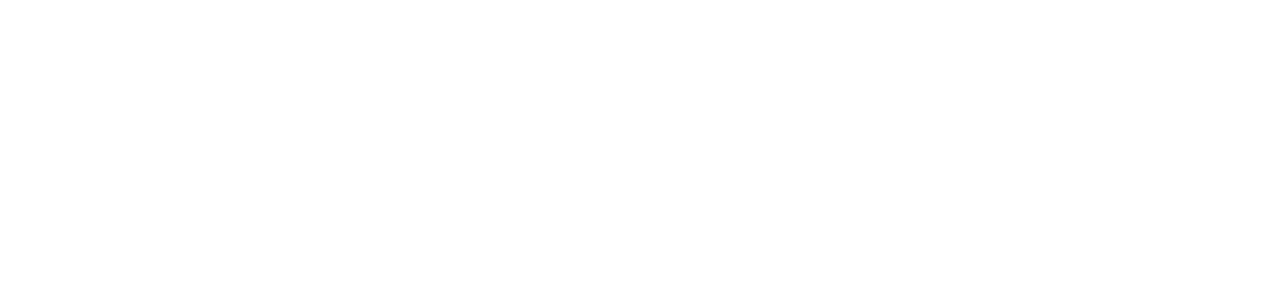
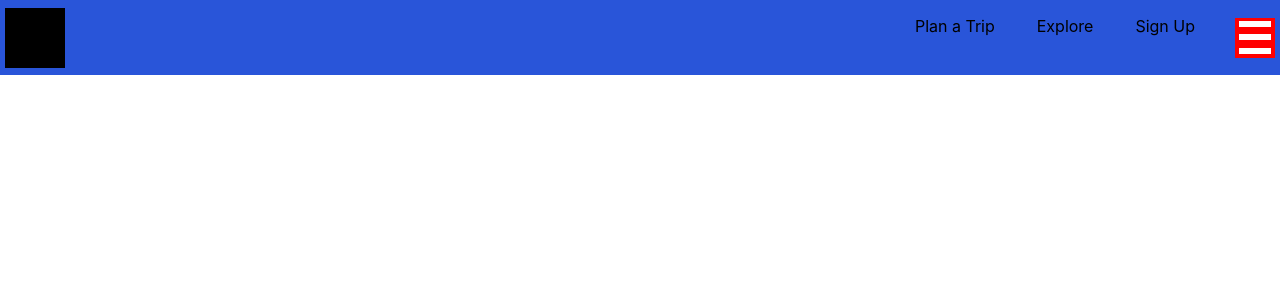
Before and after one commit to bfojas/road-trip, a React (Create React App) app: page / in a window 1280 px wide. Shown: the top 300 px of the page. Built offline with nearby package versions, Linux system fonts and the light colour scheme.

Commit message:
header start, redux start

```diff
--- a/package.json
+++ b/package.json
@@ -10,6 +10,7 @@
     "express": "^4.16.4",
     "express-session": "^1.15.6",
     "massive": "^5.7.4",
+    "node-sass": "^4.11.0",
     "react": "^16.7.0",
     "react-dom": "^16.7.0",
     "react-google-maps": "^9.4.5",
--- a/src/App.js
+++ b/src/App.js
@@ -1,12 +1,13 @@
 import React, { Component } from 'react';
 import logo from './logo.svg';
 import './App.css';
+import Header from './components/Header/Header'
 
 class App extends Component {
   render() {
     return (
       <div className="App">
-
+        <Header/>
       </div>
     );
   }
--- /dev/null
+++ b/src/components/Header/Header.js
@@ -0,0 +1,53 @@
+import './Header.scss'
+import React, {Component} from 'react'
+import {connect} from 'react-redux'
+import {withRouter} from 'react-router-dom'
+
+class Header extends Component {
+
+
+    render(){
+        let navHide = "block"
+        let profileHide = "none"
+        let headerColor = '#2955D9'
+        console.log("match",this.props.match)
+        if (this.props.match.path === '/')
+        {}
+
+        return(
+            <div className="header-container"
+            style={{backgroundColor: headerColor}}>
+                <div className="header-icon">
+                Header
+                </div>
+                <div className="header-nav"
+                style={{display: navHide}}>
+                    <ul>
+                        <li>Plan a Trip</li>
+                        <li>Explore</li>
+                        <li>Sign Up</li>
+                    </ul>
+                </div>
+                <div className="header-user" style={{display: profileHide}}>
+                    <img src="" alt="user-profile"
+                    onError={(e)=>{e.target.onerror = null;
+                        e.target.src="images/unavailable.jpg"}}
+                    />
+                </div>
+                <div className="header-menu">
+                    <div className="header-burger"></div>
+                    <div className="header-burger"></div>
+                    <div className="header-burger"></div>
+                </div>
+            </div>
+        )
+    }
+}
+
+const mapStateToProps = (state) =>{
+    return{
+        user: state.user
+    }
+}
+
+export default withRouter(connect(mapStateToProps)(Header))
--- /dev/null
+++ b/src/components/Header/Header.scss
@@ -0,0 +1,62 @@
+.header-container{
+    display: flex;
+    justify-content: space-between;
+    align-items: center;
+    position: fixed;
+    left: 0px;
+    // background-color: blue;
+    width: 100%;
+    height: 75px;
+
+    .header-icon {
+        position: absolute;
+        // left: 10px;
+        margin-left: 5px;
+        height: 60px;
+        width: 60px;
+        display: flex;
+        justify-content: center;
+        align-items: center;
+        background-color: black;
+    }
+
+    .header-nav {
+        position: absolute;
+        right: 85px;
+        margin: 0;
+        width: 25%;
+        height: 75px;
+        display: flex;
+        align-items: center;
+        justify-content: center;
+
+        ul {
+            list-style-type: none;
+            display: flex;
+            justify-content: space-between;
+            align-items: center;
+
+        }
+    }
+
+    .header-menu {
+        position: absolute;
+        display: flex;
+        flex-direction: column;
+        justify-content: space-around;
+        align-items: center;
+        right: 0;
+        height: 40px;
+        width: 40px;
+        margin-right: 5px;
+        background-color: red;
+
+        .header-burger {
+            position: relative;
+            width: 80%;
+            height: 15%;
+            background-color: white;
+        }
+    }
+
+}
--- /dev/null
+++ b/src/ducks/reducer.js
@@ -0,0 +1,14 @@
+const initialState = {
+    user : null
+}
+
+export default function reducer (state = initialState, action){
+    console.log('action', action)
+    switch (action.type){
+
+        default: return state
+    }
+
+
+
+}
--- /dev/null
+++ b/src/ducks/store.js
@@ -0,0 +1,4 @@
+import { createStore } from 'redux'
+import reducer from './reducer'
+
+export default createStore(reducer)
--- a/src/index.js
+++ b/src/index.js
@@ -3,15 +3,17 @@
 import './index.css';
 import App from './App';
 import * as serviceWorker from './serviceWorker';
+import {Provider} from 'react-redux';
+import store from './ducks/store'
 import {BrowserRouter} from 'react-router-dom'
 
 
 ReactDOM.render(
-
-<BrowserRouter>
-    <App />
-</BrowserRouter>
-
+<Provider store={store}>
+    <BrowserRouter>
+        <App />
+    </BrowserRouter>
+</Provider>
 , document.getElementById('root'));
 
 // If you want your app to work offline and load faster, you can change
```
Also changed, not shown: public/images/unavailable.jpg (added), 1 other file (tests, documents, lock files or other folders).
